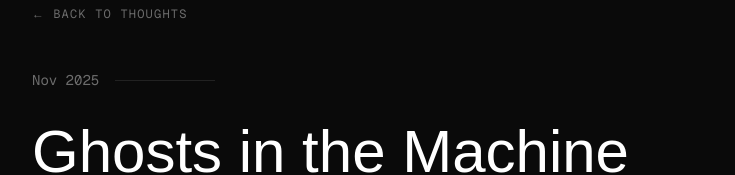
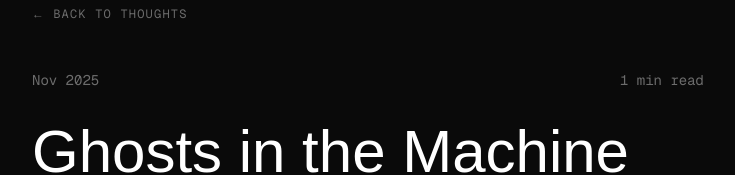
Before and after one commit to M4YAVI/mysite, a Next.js app: page /thoughts/ai-ethics in a window 1280 px wide. Shown: the part 122-297 px from the top of the page, without its empty margins (272-1007 px from the left). Built offline with nearby package versions, Linux system fonts and the light colour scheme.

Commit message:
added readtime logic

```diff
--- a/app/thoughts/[id]/page.tsx
+++ b/app/thoughts/[id]/page.tsx
@@ -18,6 +18,14 @@ import Image from 'next/image';
 
 import { useParams } from 'next/navigation';
 
+// Helper to calculate read time
+function getReadTime(text: string) {
+    const wordsPerMinute = 200;
+    const words = text.trim().split(/\s+/).length;
+    const minutes = Math.ceil(words / wordsPerMinute);
+    return `${minutes} min read`;
+}
+
 export default function ThoughtPage() {
     const params = useParams();
     const thought = THOUGHTS.find(t => t.id === params.id);
@@ -33,6 +41,8 @@ export default function ThoughtPage() {
             </div>
         );
     }
+
+    const readTime = getReadTime(thought.content || '');
 
     return (
         <div className="min-h-screen w-full flex justify-center bg-[#0a0a0a] selection:bg-white/20 selection:text-white pb-32">
@@ -65,9 +75,9 @@ export default function ThoughtPage() {
                     transition={{ delay: 0.1, duration: 0.5 }}
                     className="flex flex-col gap-6"
                 >
-                    <div className="flex items-center gap-4">
-                        <span className="font-mono text-sm text-white/40">{thought.date}</span>
-                        <div className="h-px bg-white/10 flex-grow max-w-[100px]" />
+                    <div className="flex items-center justify-between text-white/40 text-sm font-mono w-full">
+                        <span>{thought.date}</span>
+                        <span>{readTime}</span>
                     </div>
                     <h1 className="text-4xl md:text-6xl font-display font-medium text-white leading-tight">
                         {thought.title}
--- a/app/thoughts/page.tsx
+++ b/app/thoughts/page.tsx
@@ -4,6 +4,14 @@ import { motion, AnimatePresence } from 'framer-motion';
 import Link from 'next/link';
 import { THOUGHTS } from "@/data/thoughts";
 import Navigation from "@/components/Navigation";
+
+// Helper to calculate read time
+function getReadTime(text: string) {
+    const wordsPerMinute = 200;
+    const words = text.trim().split(/\s+/).length;
+    const minutes = Math.ceil(words / wordsPerMinute);
+    return `${minutes} min read`;
+}
 
 export default function Thoughts() {
     return (
@@ -27,7 +35,7 @@ export default function Thoughts() {
                 <header className="flex flex-col md:flex-row justify-between items-center gap-6">
                     <div className="text-left">
                         <h1 className="font-display text-4xl md:text-5xl font-bold tracking-tighter text-white">
-                            Fragments of thought.
+                            Fragments of my thought.
                         </h1>
                     </div>
 
@@ -53,8 +61,9 @@ export default function Thoughts() {
                                     transition={{ delay: index * 0.1 }}
                                     className="group flex flex-col gap-2 relative pl-6 border-l border-white/10 hover:border-white/50 transition-colors duration-300"
                                 >
-                                    <div className="flex items-center gap-3 text-white/40 group-hover:text-white/60 transition-colors text-sm font-mono uppercase tracking-widest">
+                                    <div className="flex items-center justify-between text-white/40 group-hover:text-white/60 transition-colors text-sm font-mono uppercase tracking-widest w-full">
                                         <span>{thought.date}</span>
+                                        <span>{getReadTime(thought.content || '')}</span>
                                     </div>
 
                                     <Link href={`/thoughts/${thought.id}`} className="block group-hover:translate-x-1 transition-transform duration-300">
```
